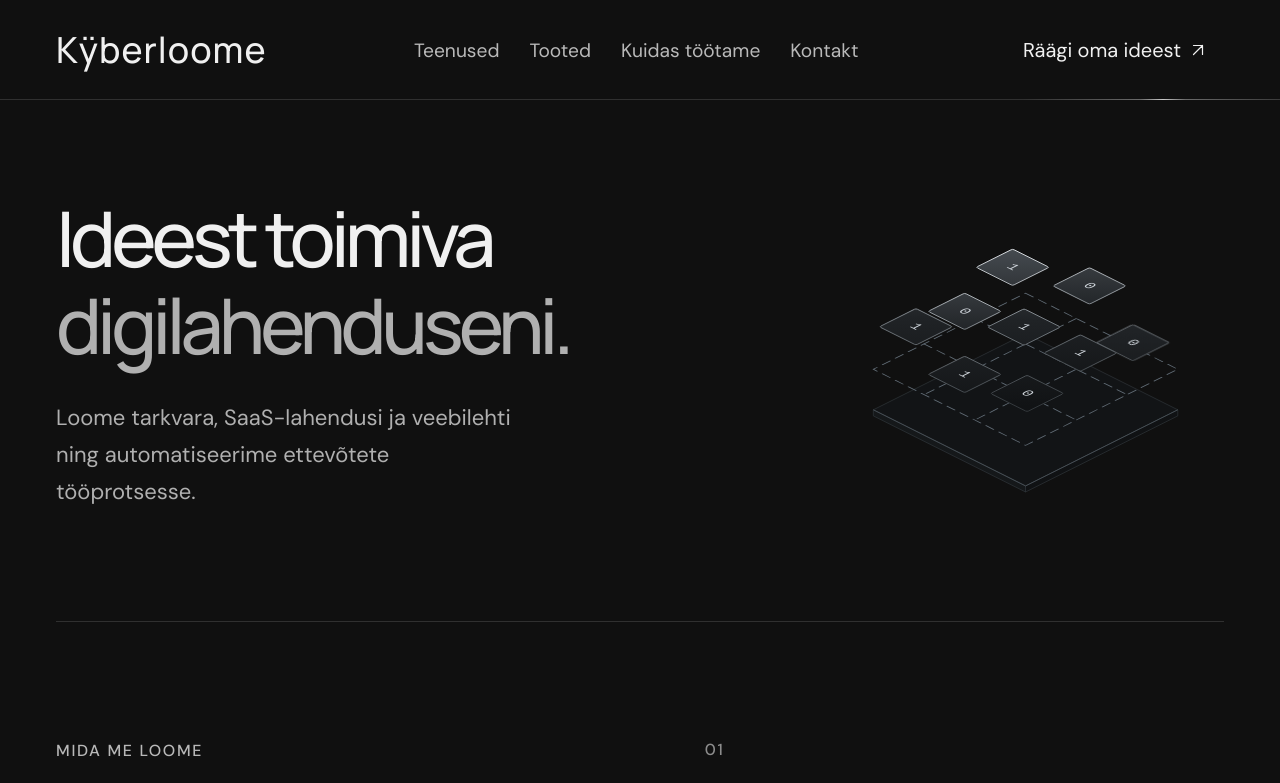
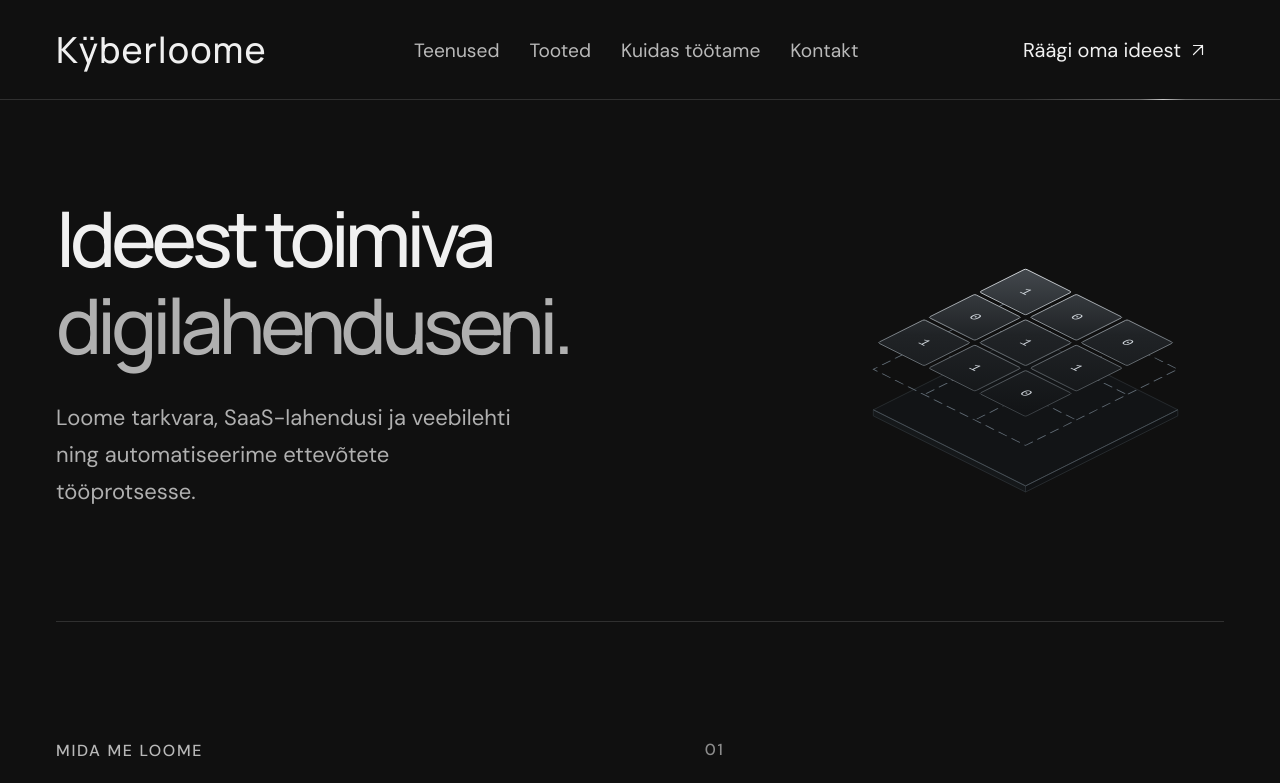
Before and after one commit to LauRRaud/Kyberloome, a Next.js app: page / in a window 1280 px wide. Shown: the top 783 px of the page. Built offline with nearby package versions, Linux system fonts and the light colour scheme.

Commit message:
Size and align data tiles to their grid cells

```diff
--- a/app/ui/development-visual.tsx
+++ b/app/ui/development-visual.tsx
@@ -32,14 +32,16 @@ export default function DevelopmentVisual({ stage }: { stage: Stage }) {
       </g>}
       <g className="development-float">
         {stage === 'data' && <>
-          {[[-12,5,-18],[76,-8,-30],[153,12,-6],[-3,77,-2],[74,76,-18],[156,84,-28],[7,151,-22],[82,162,-4],[160,158,-15]].map(([x,y,lift],i) =>
-            <g key={i} transform={`translate(0 ${lift})`}>
+          {dataBits.map((bit,i) => {
+            const x = (i % 3) * (200 / 3) + 3;
+            const y = Math.floor(i / 3) * (200 / 3) + 3;
+            return <g key={i}>
               <g transform={plane}>
-                <rect x={x} y={y} width="48" height="48" rx="2" fill={surface} stroke={edge}/>
-                <text x={x+24} y={y+24} textAnchor="middle" dominantBaseline="middle" fill="#d0d6dc" fontFamily="monospace" fontSize="16">{dataBits[i]}</text>
+                <rect x={x} y={y} width={200 / 3 - 6} height={200 / 3 - 6} rx="2" fill={surface} stroke={edge}/>
+                <text x={x+100/3-3} y={y+100/3-3} textAnchor="middle" dominantBaseline="middle" fill="#d0d6dc" fontFamily="monospace" fontSize="16">{bit}</text>
               </g>
-            </g>
-          )}
+            </g>;
+          })}
         </>}
         {stage === 'system' && <>
           {[48,24,0].map((lift,i) => <g key={lift} transform={`translate(0 ${lift})`}>
```
